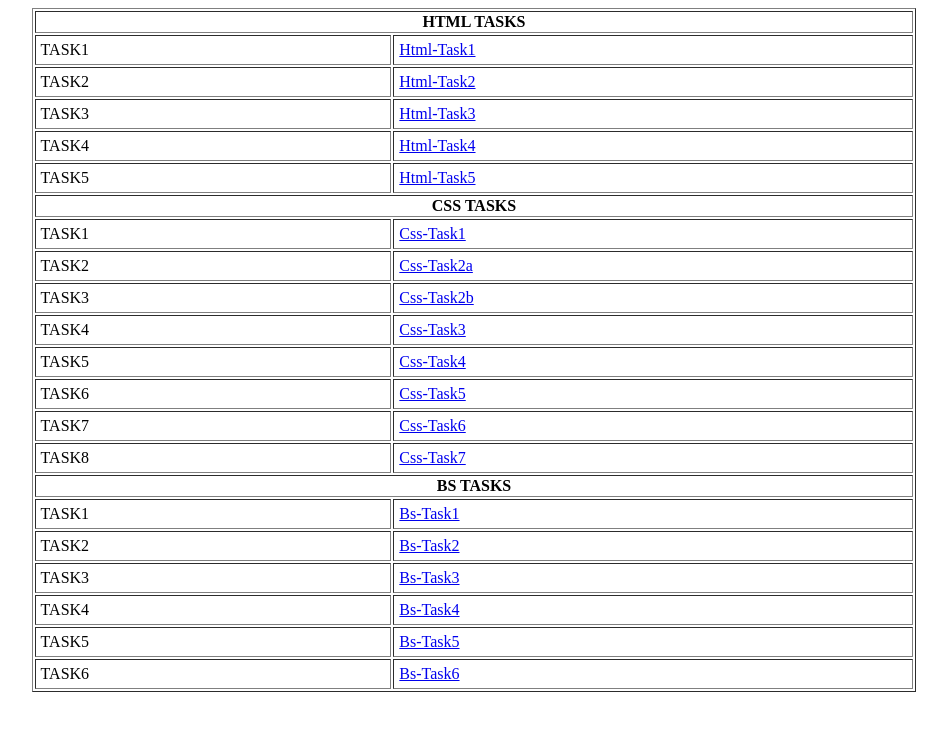
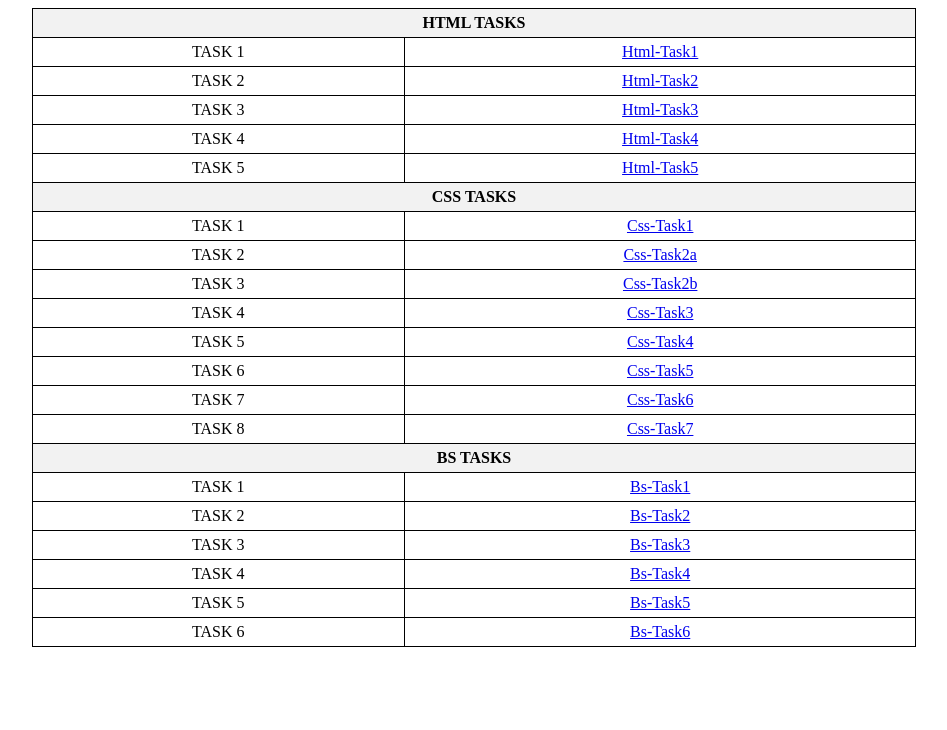
Before and after one commit to Bhanukiran111/MERN-FULLSTACK, a plain HTML site: page index.html in a window 1280 px wide. Shown: the whole page, without its empty margins (166-1113 px from the left). Drawn offline with Linux system fonts and the light colour scheme.

Commit message:
Update index.html

```diff
--- a/index.html
+++ b/index.html
@@ -3,104 +3,110 @@
 <head>
     <meta charset="UTF-8">
     <meta name="viewport" content="width=device-width, initial-scale=1.0">
-    <title>Mern- ALL TASKS</title>
+    <title>MERN - ALL TASKS</title>
     <style>
-        table{
-        width : 70%;
-        margin-right:auto;
-        margin-left: auto;
+        table {
+            width: 70%;
+            margin-right: auto;
+            margin-left: auto;
+            border-collapse: collapse;
         }
-        td{
-            padding : 5px;
+        td, th {
+            padding: 5px;
+            border: 1px solid black;
+            text-align: center;
+        }
+        th {
+            background-color: #f2f2f2;
         }
     </style>
 </head>
 <body>
-    <table border="1">
+    <table>
         <tr>
-            <th colspan = "2">HTML TASKS</th>
+            <th colspan="2">HTML TASKS</th>
         </tr>
         <tr>
-            <td>TASK1</td>
-            <td><a href="1.html">Html-Task1</a></td>
+            <td>TASK 1</td>
+            <td><a href="https://bhanukiran111.github.io/MERN-FULLSTACK/1.html" target="_blank">Html-Task1</a></td>
         </tr>
         <tr>
-            <td>TASK2</td>
-            <td><a href="2.html">Html-Task2</a></td>
+            <td>TASK 2</td>
+            <td><a href="https://bhanukiran111.github.io/MERN-FULLSTACK/2.html" target="_blank">Html-Task2</a></td>
         </tr>
         <tr>
-            <td>TASK3</td>
-            <td><a href="3.html">Html-Task3</a></td>
+            <td>TASK 3</td>
+            <td><a href="https://bhanukiran111.github.io/MERN-FULLSTACK/3.html" target="_blank">Html-Task3</a></td>
         </tr>
         <tr>
-            <td>TASK4</td>
-            <td><a href="4.html">Html-Task4</a></td>
+            <td>TASK 4</td>
+            <td><a href="https://bhanukiran111.github.io/MERN-FULLSTACK/4.html" target="_blank">Html-Task4</a></td>
         </tr>
         <tr>
-            <td>TASK5</td>
-            <td><a href="5.html">Html-Task5</a></td>
+            <td>TASK 5</td>
+            <td><a href="https://bhanukiran111.github.io/MERN-FULLSTACK/5.html" target="_blank">Html-Task5</a></td>
         </tr>
         <tr>
-            <th colspan = "2">CSS TASKS</th>
+            <th colspan="2">CSS TASKS</th>
         </tr>
         <tr>
-            <td>TASK1</td>
-            <td><a href="CSS_1.html">Css-Task1</a></td>
+            <td>TASK 1</td>
+            <td><a href="https://bhanukiran111.github.io/MERN-FULLSTACK/CSS_1.html" target="_blank">Css-Task1</a></td>
         </tr>
         <tr>
-            <td>TASK2</td>
-            <td><a href="CSS_2a.html">Css-Task2a</a></td>
+            <td>TASK 2</td>
+            <td><a href="https://bhanukiran111.github.io/MERN-FULLSTACK/CSS_2a.html" target="_blank">Css-Task2a</a></td>
         </tr>
         <tr>
-            <td>TASK3</td>
-            <td><a href="CSS_2b.html">Css-Task2b</a></td>
+            <td>TASK 3</td>
+            <td><a href="https://bhanukiran111.github.io/MERN-FULLSTACK/CSS_2b.html" target="_blank">Css-Task2b</a></td>
         </tr>
         <tr>
-            <td>TASK4</td>
-            <td><a href="CSS_3.html">Css-Task3</a></td>
+            <td>TASK 4</td>
+            <td><a href="https://bhanukiran111.github.io/MERN-FULLSTACK/CSS_3.html" target="_blank">Css-Task3</a></td>
         </tr>
         <tr>
-            <td>TASK5</td>
-            <td><a href="CSS_4.html">Css-Task4</a></td>
+            <td>TASK 5</td>
+            <td><a href="https://bhanukiran111.github.io/MERN-FULLSTACK/CSS_4.html" target="_blank">Css-Task4</a></td>
         </tr>
         <tr>
-            <td>TASK6</td>
-            <td><a href="CSS_5.html">Css-Task5</a></td>
+            <td>TASK 6</td>
+            <td><a href="https://bhanukiran111.github.io/MERN-FULLSTACK/CSS_5.html" target="_blank">Css-Task5</a></td>
         </tr>
         <tr>
-            <td>TASK7</td>
-            <td><a href="CSS_6.html">Css-Task6</a></td>
+            <td>TASK 7</td>
+            <td><a href="https://bhanukiran111.github.io/MERN-FULLSTACK/CSS_6.html" target="_blank">Css-Task6</a></td>
         </tr>
         <tr>
-            <td>TASK8</td>
-            <td><a href="CSS_7.html">Css-Task7</a></td>
+            <td>TASK 8</td>
+            <td><a href="https://bhanukiran111.github.io/MERN-FULLSTACK/CSS_7.html" target="_blank">Css-Task7</a></td>
         </tr>
         <tr>
-            <th colspan = "2">BS TASKS</th>
+            <th colspan="2">BS TASKS</th>
         </tr>
         <tr>
-            <td>TASK1</td>
-            <td><a href="BS_1.html">Bs-Task1</a></td>
+            <td>TASK 1</td>
+            <td><a href="https://bhanukiran111.github.io/MERN-FULLSTACK/BS_1.html" target="_blank">Bs-Task1</a></td>
         </tr>
         <tr>
-            <td>TASK2</td>
-            <td><a href="BS_2.html">Bs-Task2</a></td>
+            <td>TASK 2</td>
+            <td><a href="https://bhanukiran111.github.io/MERN-FULLSTACK/BS_2.html" target="_blank">Bs-Task2</a></td>
         </tr>
         <tr>
-            <td>TASK3</td>
-            <td><a href="BS_3.html">Bs-Task3</a></td>
+            <td>TASK 3</td>
+            <td><a href="https://bhanukiran111.github.io/MERN-FULLSTACK/BS_3.html" target="_blank">Bs-Task3</a></td>
         </tr>
         <tr>
-            <td>TASK4</td>
-            <td><a href="BS_4.html">Bs-Task4</a></td>
+            <td>TASK 4</td>
+            <td><a href="https://bhanukiran111.github.io/MERN-FULLSTACK/BS_4.html" target="_blank">Bs-Task4</a></td>
         </tr>
         <tr>
-            <td>TASK5</td>
-            <td><a href="BS_5.html">Bs-Task5</a></td>
+            <td>TASK 5</td>
+            <td><a href="https://bhanukiran111.github.io/MERN-FULLSTACK/BS_5.html" target="_blank">Bs-Task5</a></td>
         </tr>
         <tr>
-            <td>TASK6</td>
-            <td><a href="BS_6.html">Bs-Task6</a></td>
+            <td>TASK 6</td>
+            <td><a href="https://bhanukiran111.github.io/MERN-FULLSTACK/BS_6.html" target="_blank">Bs-Task6</a></td>
         </tr>
     </table>
 </body>
```
